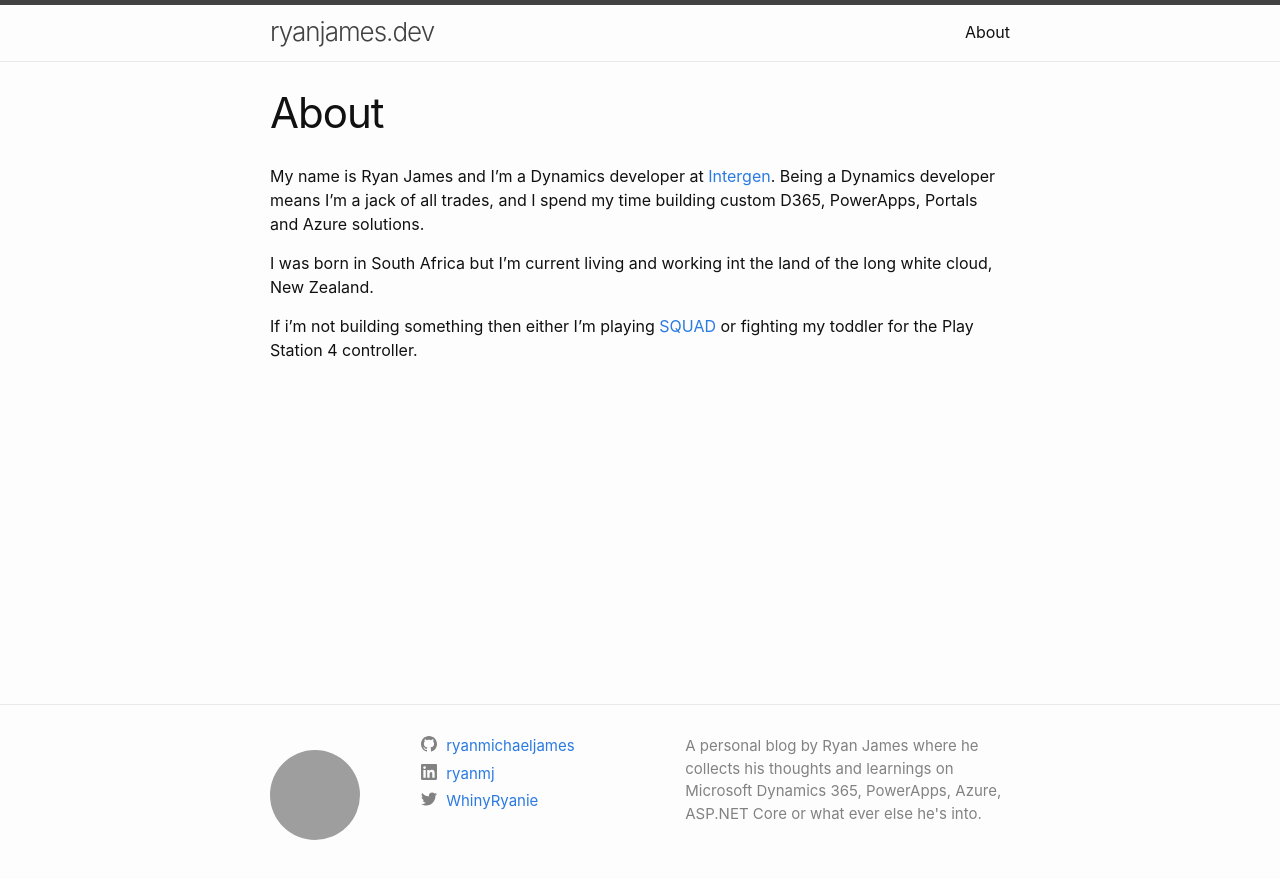
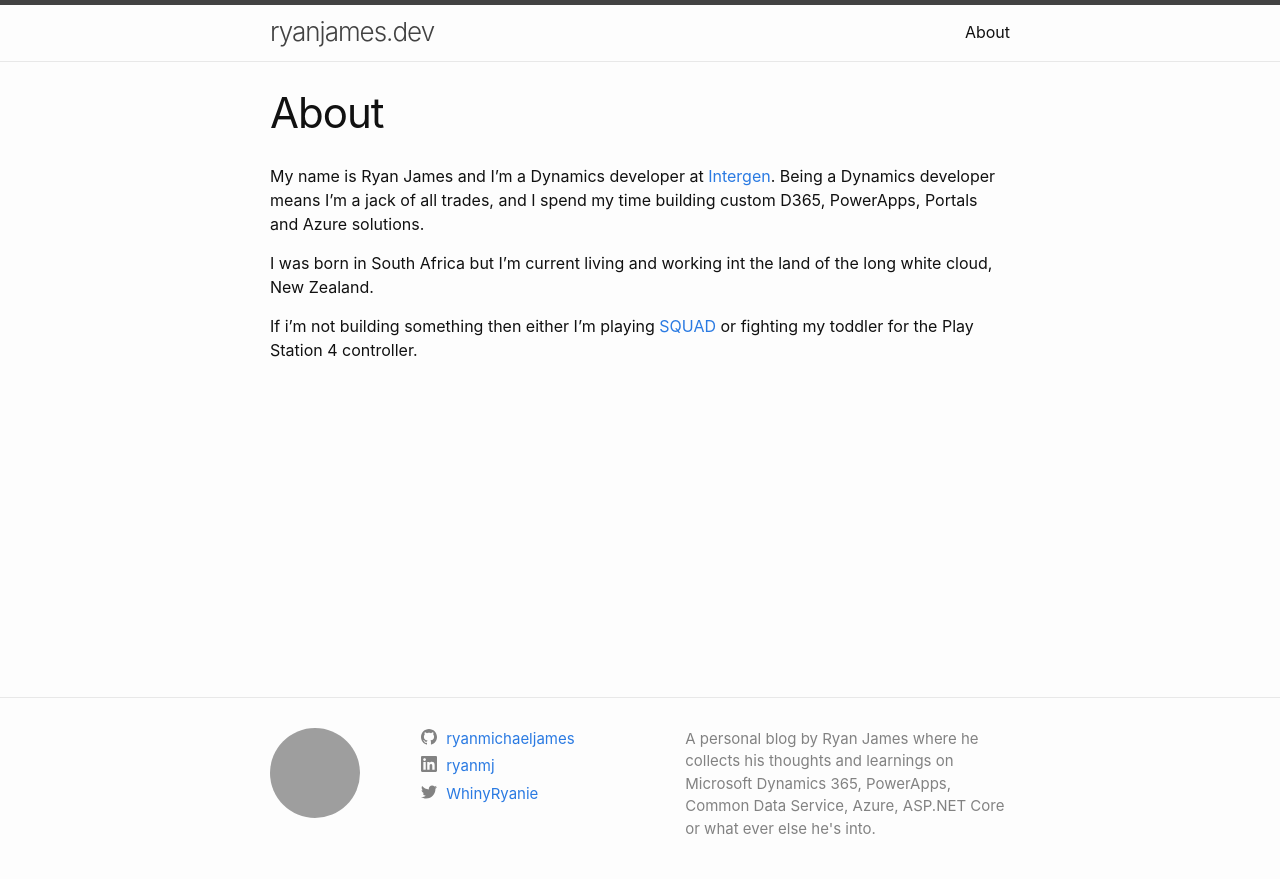
Before and after one commit to ryanmichaeljames/ryanmichaeljames.github.io, a Jekyll site: the page built from about.md, in a window 1280 px wide, cut to the strip 0-879 px from the top of the page. Built offline with Jekyll 4.4.1, drawn with Linux system fonts in a browser that asks for light colours; grey boxes are pictures that could not be loaded.

Commit message:
Feature site improvements (#7)
* Fixed avatar padding issue

* Changed file extensions.

```diff
--- a/_config.yml
+++ b/_config.yml
@@ -23,7 +23,7 @@ title: ryanjames.dev
 email:
 description: >- # this means to ignore newlines until "baseurl:"
   A personal blog by Ryan James where he collects his thoughts and learnings on Microsoft Dynamics 365,
-  PowerApps, Azure, ASP.NET Core or what ever else he's into.
+  PowerApps, Common Data Service, Azure, ASP.NET Core or what ever else he's into.
 baseurl: "" # the subpath of your site, e.g. /blog
 url: "https://ryanjames.dev" # the base hostname & protocol for your site, e.g. http://example.com
 twitter_username: WhinyRyanie
--- a/assets/main.scss
+++ b/assets/main.scss
@@ -25,7 +25,7 @@
   border-radius: 50%;
 }
 
-img {
+.post img {
   padding-top: 15px;
   padding-bottom: 15px;
 }
```
Also changed, not shown: about.md (renamed from about.markdown), index.md (renamed from index.markdown).
